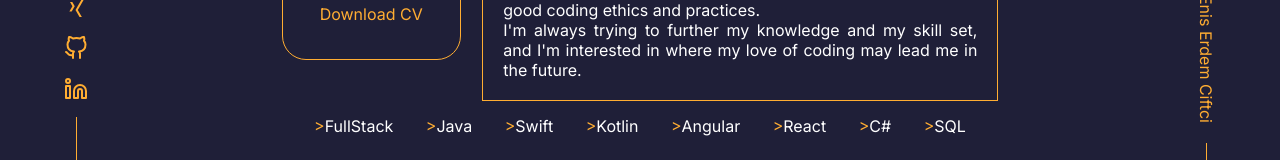
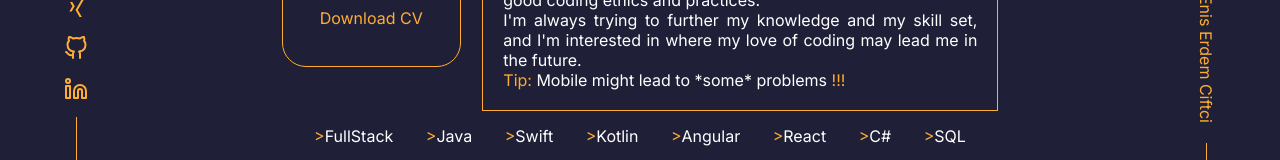
Before and after one commit to EnisCiftci/portfolio, a React (Vite) app: page / in a window 1280 px wide. Shown: the part 535-695 px from the top of the page. Built offline with nearby package versions, Linux system fonts and the light colour scheme.

Commit message:
Still problems :(

```diff
--- a/src/components/about/About.jsx
+++ b/src/components/about/About.jsx
@@ -60,6 +60,7 @@ export default function About() {
                         I'm always trying to further my knowledge and my skill set, and I'm
                         interested in where my love of coding may lead me in the future.
                         <br></br>
+                        <span className={"accent"}>Tip:</span> Mobile might lead to *some* problems <span className={"accent"}>!!!</span>
                     </p>
                 </div>
             </div>
```
